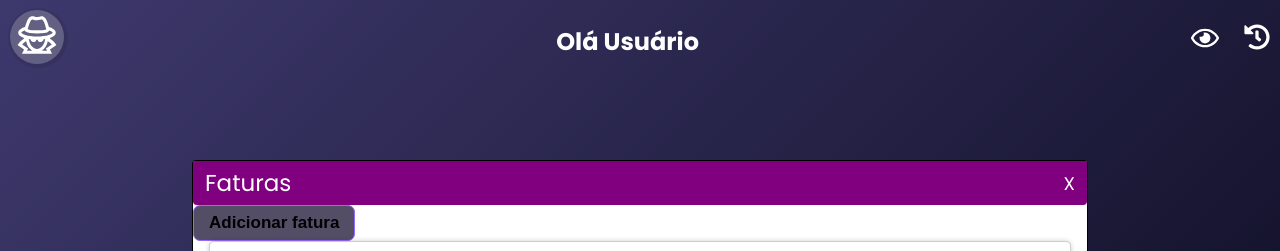
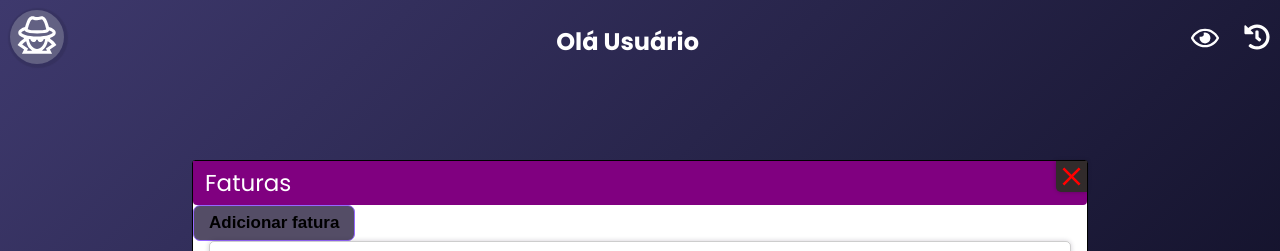
Before and after one commit to SantV7/invoice_manager, a React (Vite) app: page / in a window 1280 px wide. Both pictures are taken after a click on the icon 1256 px from the left and 37 px from the top of the page. Shown: the top 251 px of the page. Built offline with nearby package versions, Linux system fonts and the light colour scheme.

Commit message:
Fazendo o mesmo fechamento da invoice area

```diff
--- a/src/components/header/Header.jsx
+++ b/src/components/header/Header.jsx
@@ -89,7 +89,7 @@ const Header = () => {
 
         {
           historyInvoice
-          ? <HistoryInvoice />
+          ? <HistoryInvoice showHistory={setHistoryInvoice} />
           : ''
         }
       </header>
--- a/src/components/header/HistoryInvoice.jsx
+++ b/src/components/header/HistoryInvoice.jsx
@@ -1,13 +1,17 @@
 import { useState } from 'react'
 import styles from '../header/historyInvoice.module.css'
+import { IoMdClose } from "react-icons/io";
 
-const HistoryInvoice = () => {
+const HistoryInvoice = ({showHistory}) => {
   const [listInvoice] = useState([
     'Fatura Jan : 723,53',
     'Fatura Fev : 723,53'
   ])
 
-  const [addInvoice, setAddInvoice] = useState(false)
+
+  const closeInvoice = () => {
+    showHistory(false)
+  }
 
 
   return (
@@ -15,17 +19,15 @@ const HistoryInvoice = () => {
       <section className={styles.sect_invoices}>
         <header className={styles.invoice_title}>
           <span>Faturas</span>
-          <div className={styles.close_invoices}>X</div>
+          <IoMdClose onClick={() => closeInvoice()} id={styles.invoice_close} size={31} color="red"/>
         </header>
 
 
-        <button className={styles.add_invoice} onClick={() => setAddInvoice(!addInvoice)}>Adicionar fatura</button>
+        <button className={styles.add_invoice}>
+          Adicionar fatura
+        </button>
 
-        {
-          addInvoice
-          ? <div></div>
-          : ''
-        }
+
 
         <div>
           <ul className={styles.ul_item}>
--- a/src/components/header/historyInvoice.module.css
+++ b/src/components/header/historyInvoice.module.css
@@ -47,6 +47,16 @@
     }
 }
 
+#invoice_close {
+    background-color: rgb(49, 43, 43);
+    border-bottom-left-radius: 5px;
+    cursor: pointer;
+    position: relative;
+    top: -6.7px;
+    right: -11.5px;
+    box-shadow: 0px 0px 4px rgba(0, 0, 0, 0.26);
+}
+
 .add_invoice {
 
     border-radius: 7px;
```
